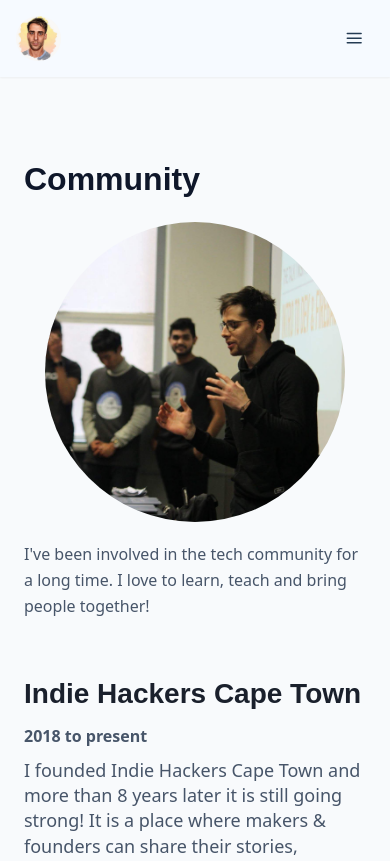
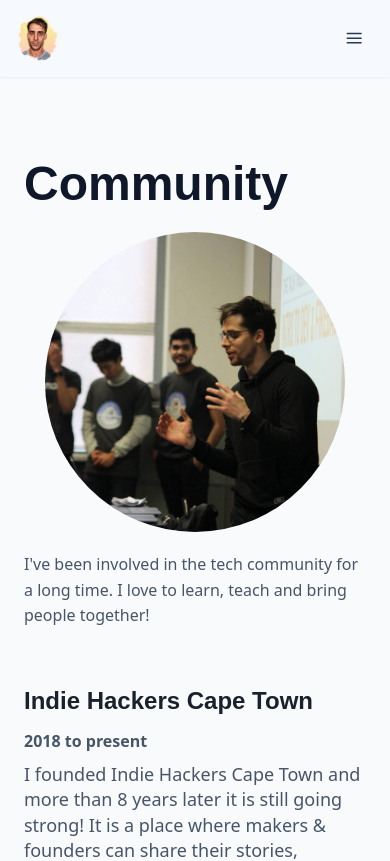
Before and after one commit to olddustysocksunderthecouch/PortFolio, a React (Create React App) app: page /projects-community in a window 390 px wide. Shown: the top 861 px of the page. Built offline with nearby package versions, Linux system fonts and the light colour scheme.

Commit message:
feat: update heading sizes for responsive design across multiple pages

```diff
--- a/src/pages/About/About.js
+++ b/src/pages/About/About.js
@@ -18,7 +18,7 @@
       paddingTop="10rem"
     >
       <SeoHead pageKey="about" />
-      <Heading Heading as="h1" size="2xl" color={`mode.${colorMode}.text`}>
+      <Heading Heading as="h1" size={{ base: '3xl', md: '2xl' }} color={`mode.${colorMode}.text`}>
         About Me
       </Heading>
       <Stack spacing={2} marginBottom={8}>
@@ -48,7 +48,7 @@
               textUnderlineOffset="2px"
               _hover={{
                 color: colorMode === 'light' ? 'primary.700' : 'primary.200',
-                textDecorationThickness: '2px'
+                textDecorationThickness: '2px',
               }}
             >
               FindHomes
@@ -63,7 +63,7 @@
               textUnderlineOffset="2px"
               _hover={{
                 color: colorMode === 'light' ? 'primary.700' : 'primary.200',
-                textDecorationThickness: '2px'
+                textDecorationThickness: '2px',
               }}
             >
               Read it here!
--- a/src/pages/Community/Community.js
+++ b/src/pages/Community/Community.js
@@ -20,7 +20,7 @@
       paddingTop="10rem"
     >
       <SeoHead pageKey="community" />
-      <Heading Heading as="h1" size="2xl" color={`mode.${colorMode}.text`}>
+      <Heading Heading as="h1" size={{ base: '3xl', md: '2xl' }} color={`mode.${colorMode}.text`}>
         Community
       </Heading>
       <Stack spacing={2} marginBottom={8}>
--- a/src/pages/Community/CommunityItem.jsx
+++ b/src/pages/Community/CommunityItem.jsx
@@ -6,7 +6,7 @@
 
   return (
     <Stack marginBottom={5}>
-      <Heading as="h2" size="xl" color={`mode.${colorMode}.career.text`}>
+      <Heading as="h2" size={{ base: 'lg', md: 'xl' }} color={`mode.${colorMode}.career.text`}>
         {title}
       </Heading>
       <Grid rounded="md">
--- a/src/pages/ProjectsDesign/ProjectsDesign.jsx
+++ b/src/pages/ProjectsDesign/ProjectsDesign.jsx
@@ -19,7 +19,7 @@
       px="1.5rem"
     >
       <SeoHead pageKey="projectsDesign" />
-      <Heading Heading as="h1" size={{ base: '3xl', md: '4xl' }} color={`mode.${colorMode}.text`}>
+      <Heading Heading as="h1" size={{ base: '3xl', md: '2xl' }} color={`mode.${colorMode}.text`}>
         Design Projects
       </Heading>
       <Stack as="flex" pb="1em">
--- a/src/pages/ProjectsDigital/ProjectsDigital.jsx
+++ b/src/pages/ProjectsDigital/ProjectsDigital.jsx
@@ -19,7 +19,7 @@
       px="1.5rem"
     >
       <SeoHead pageKey="projectsDigital" />
-      <Heading Heading as="h1" size={{ base: '3xl', md: '4xl' }} color={`mode.${colorMode}.text`}>
+      <Heading Heading as="h1" size={{ base: '3xl', md: '2xl' }} color={`mode.${colorMode}.text`}>
         Digital Projects
       </Heading>
       <Stack as="flex" pb="1em">
--- a/src/pages/ProjectsPhysical/Data.js
+++ b/src/pages/ProjectsPhysical/Data.js
@@ -17,7 +17,7 @@
 export const PROJECT_DATA = [
 
   {
-    title: 'Hydroponics!',
+    title: 'Hydroponics',
     desc: 'Over the last few months I\'ve built four hydroponics systems to grow my own food. I\'ve tried dutch bucket, NFT (Nutrient Film Technique), rain gutter grow system and Kratky. I love how much faster plants grow in a hydroponics system than in a traditional garden. There\'s nothing like harvesting and eating a cucumber from your own garden! ',
     images: [{ original: hydroponics1 }, { original: hydroponics2 }, { original: hydroponics3 }],
   },
--- a/src/pages/ProjectsPhysical/ProjectsPhysical.jsx
+++ b/src/pages/ProjectsPhysical/ProjectsPhysical.jsx
@@ -19,7 +19,7 @@
       px="1.5rem"
     >
       <SeoHead pageKey="projectsPhysical" />
-      <Heading Heading as="h1" size={{ base: '3xl', md: '4xl' }} color={`mode.${colorMode}.text`}>
+      <Heading Heading as="h1" size={{ base: '3xl', md: '2xl' }} color={`mode.${colorMode}.text`}>
         Physical Projects
       </Heading>
       <Stack as="flex" pb="1em">
```
